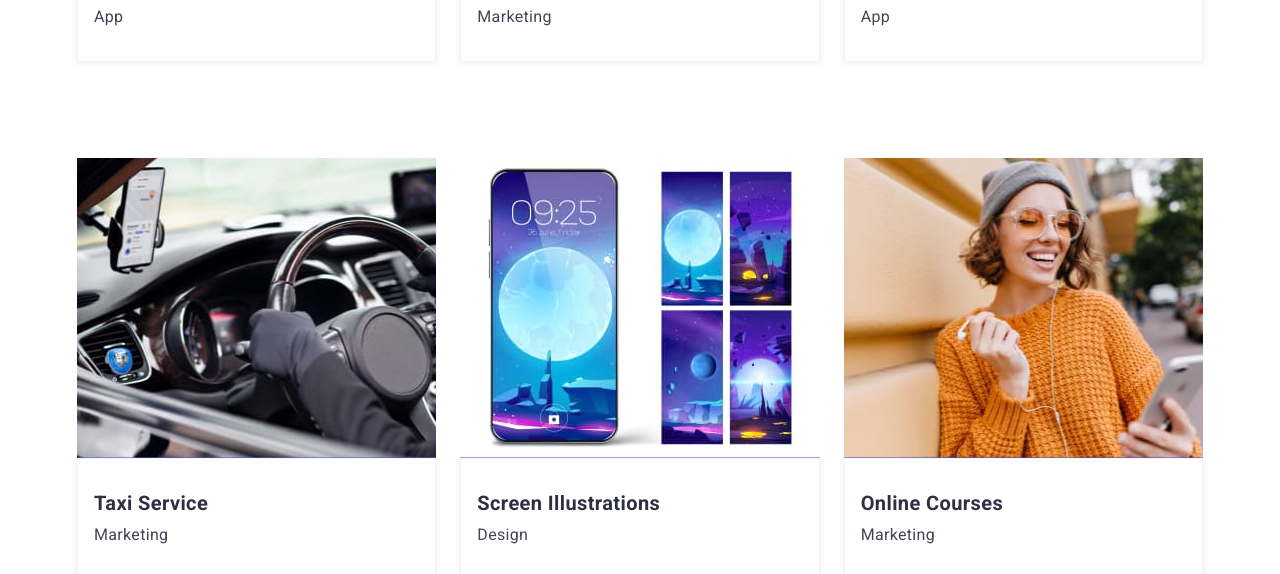
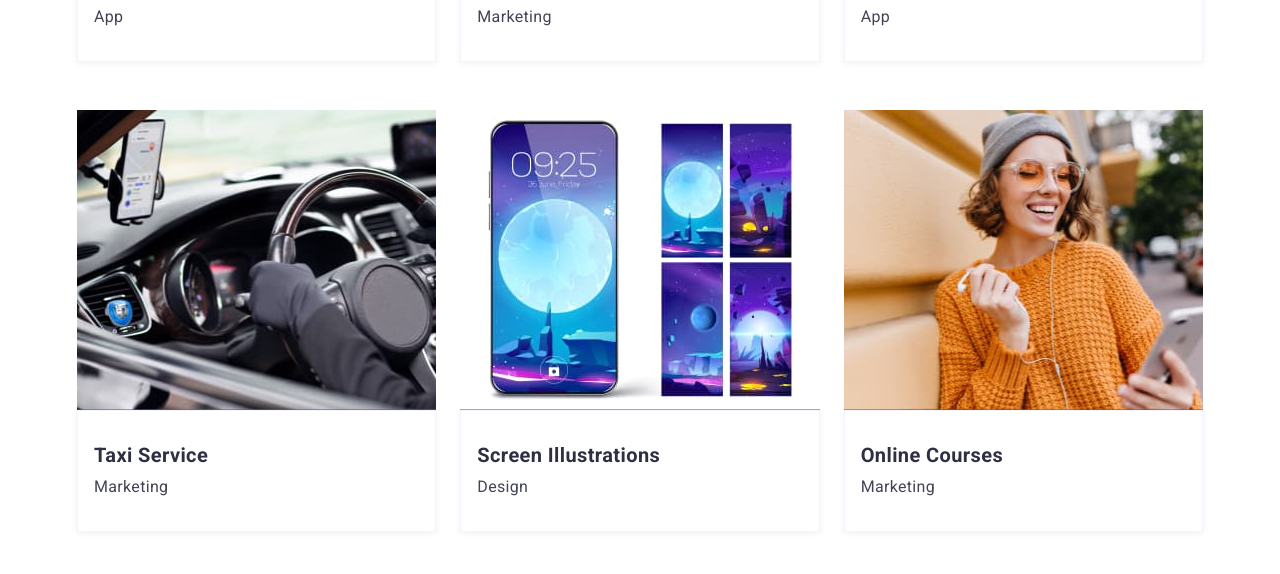
Before and after one commit to PoliukhovychAnna/goit-markup-hw-07, a plain HTML site: page portfolio.html in a window 1280 px wide. Shown: the part 666-1240 px from the top of the page. Drawn offline with nearby package versions, Linux system fonts and the light colour scheme.

```diff
--- a/css/styles.css
+++ b/css/styles.css
@@ -1000,10 +1000,13 @@ margin-right: 40px;
     row-gap: 48px;
 }
 
+
 .project-item {
-    /* max-width:396px; */
-    align-items: center;
-}
+            /* max-width:396px; */
+            align-items: center;
+        }
+
+
 
 @media screen and (min-width:768px) {
     .project-list {
@@ -1016,6 +1019,7 @@ margin-right: 40px;
     }
 
     .project-item {
+
         flex-basis: calc((100% - 1 * 24px) / 2);
 
     }
@@ -1039,10 +1043,6 @@ margin-right: 40px;
 
 
 
-
-.project-item:not(:last-child) {
-    margin-bottom: 48px;
-}
 
 .project-link {
     display: block;
```
